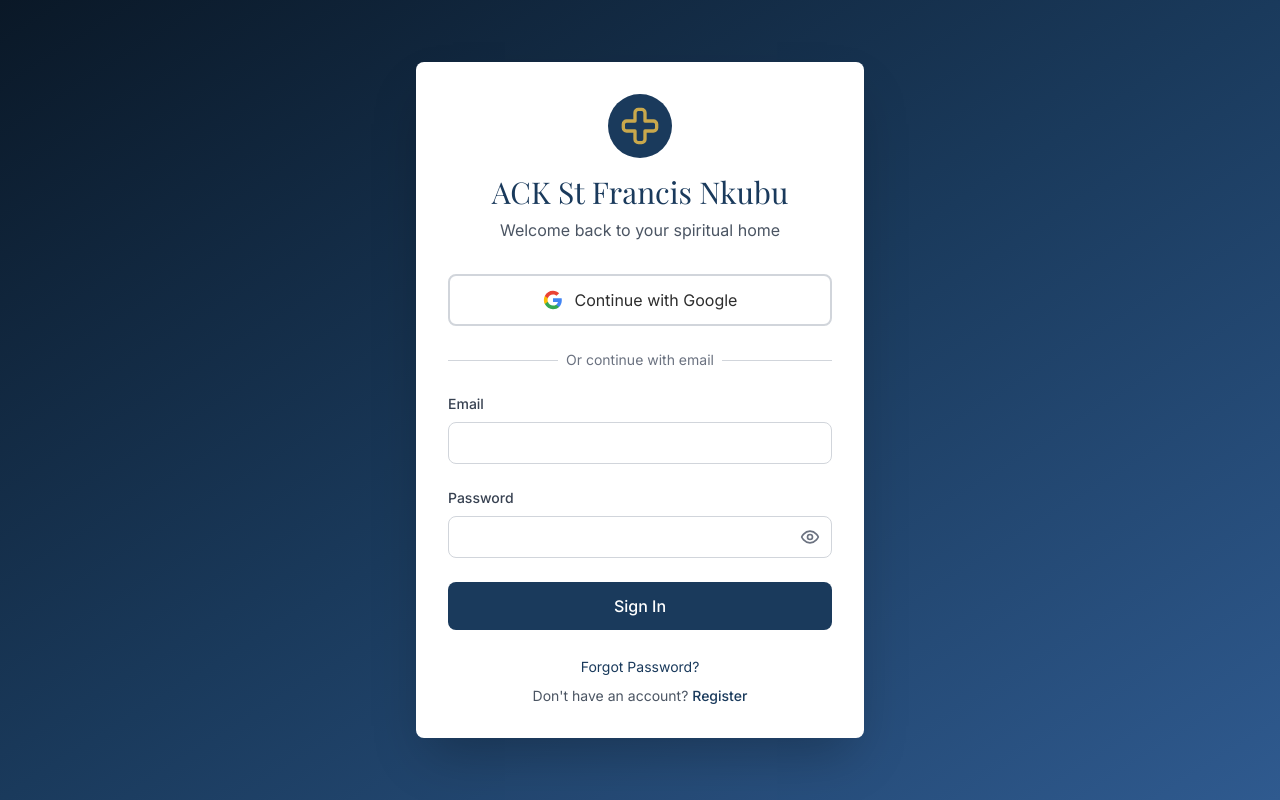
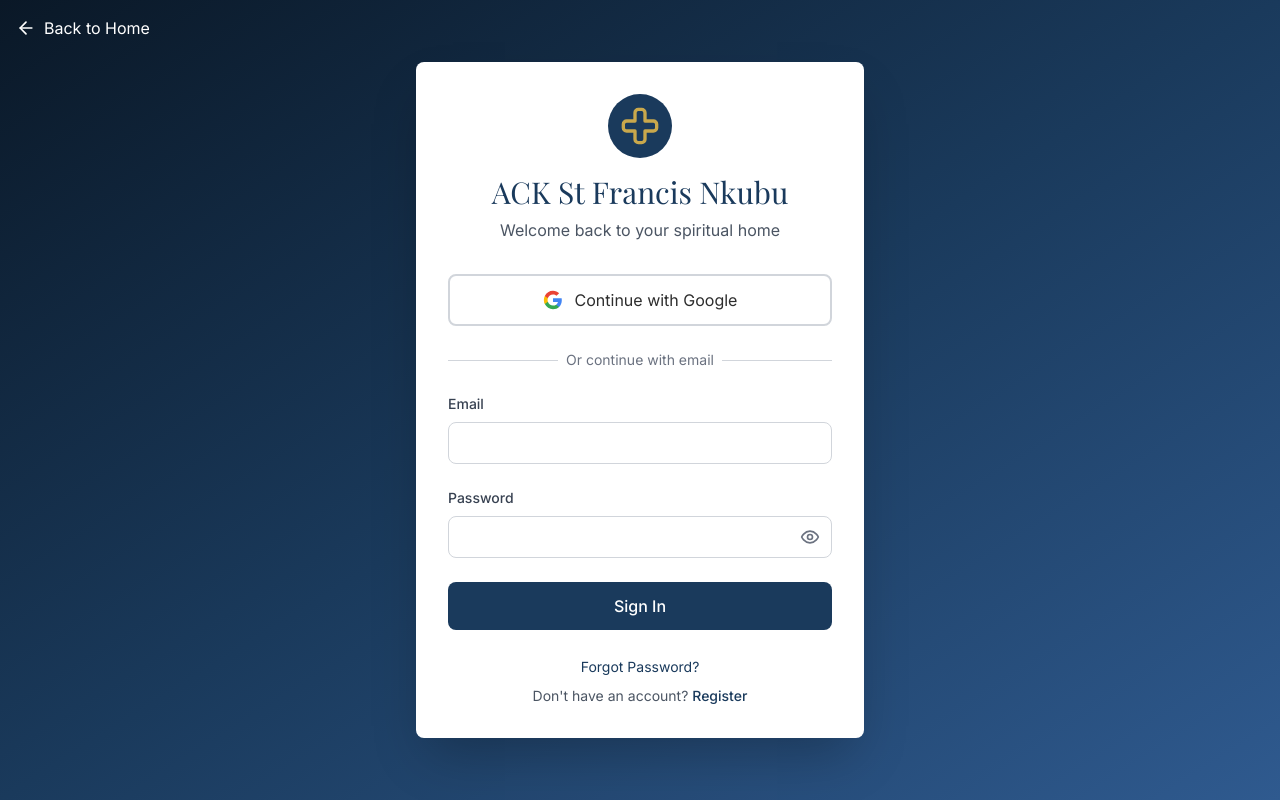
Before and after one commit to kevrith/ack-nkubu, a React (Vite) app: page /login in a window 1280 px wide. Built offline with nearby package versions, Linux system fonts and the light colour scheme; no server answers; the HTML template or start-up script is replaced by a standard one.

Commit message:
Add back to home link on login and register pages

```diff
--- a/src/pages/auth/LoginPage.tsx
+++ b/src/pages/auth/LoginPage.tsx
@@ -1,7 +1,7 @@
 import { useState } from 'react'
 import { useNavigate, Link } from 'react-router-dom'
 import { useAuth } from '@/hooks/useAuth'
-import { Cross, Eye, EyeOff } from 'lucide-react'
+import { Cross, Eye, EyeOff, ArrowLeft } from 'lucide-react'
 import { supabase } from '@/lib/supabase'
 
 export function LoginPage() {
@@ -30,6 +30,10 @@ export function LoginPage() {
 
   return (
     <div className="min-h-screen flex items-center justify-center bg-gradient-to-br from-navy-900 via-navy-700 to-navy-600 px-4">
+      <Link to="/" className="absolute top-4 left-4 flex items-center gap-2 text-white hover:text-gold transition-colors">
+        <ArrowLeft className="w-5 h-5" />
+        <span>Back to Home</span>
+      </Link>
       <div className="w-full max-w-md">
         <div className="bg-white rounded-lg shadow-2xl p-8">
           <div className="flex flex-col items-center mb-8">
--- a/src/pages/auth/RegisterPage.tsx
+++ b/src/pages/auth/RegisterPage.tsx
@@ -2,7 +2,7 @@ import { useState } from 'react'
 import { useNavigate, Link } from 'react-router-dom'
 import { useAuth } from '@/hooks/useAuth'
 import { normalizeKenyanPhone, isValidKenyanPhone } from '@/lib/utils'
-import { Cross, Eye, EyeOff } from 'lucide-react'
+import { Cross, Eye, EyeOff, ArrowLeft } from 'lucide-react'
 import { supabase } from '@/lib/supabase'
 
 export function RegisterPage() {
@@ -41,6 +41,10 @@ export function RegisterPage() {
 
   return (
     <div className="min-h-screen flex items-center justify-center bg-gradient-to-br from-navy-900 via-navy-700 to-navy-600 px-4 py-8">
+      <Link to="/" className="absolute top-4 left-4 flex items-center gap-2 text-white hover:text-gold transition-colors">
+        <ArrowLeft className="w-5 h-5" />
+        <span>Back to Home</span>
+      </Link>
       <div className="w-full max-w-md">
         <div className="bg-white rounded-lg shadow-2xl p-8">
           <div className="flex flex-col items-center mb-8">
```
